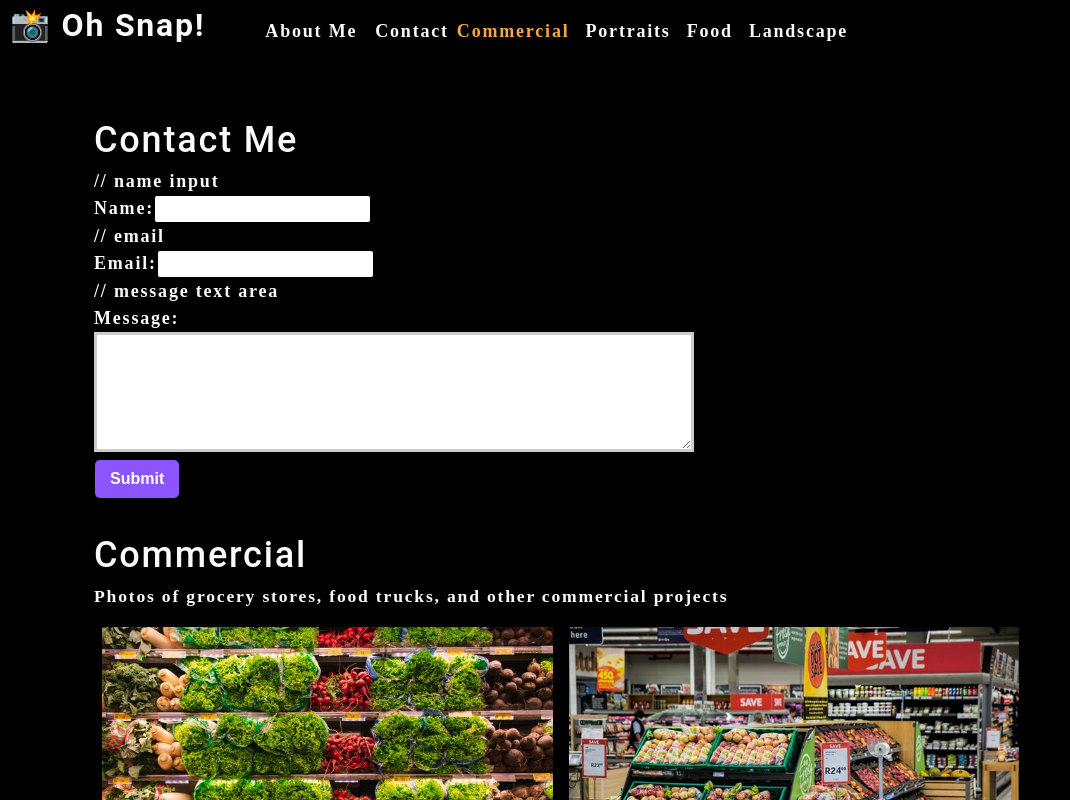
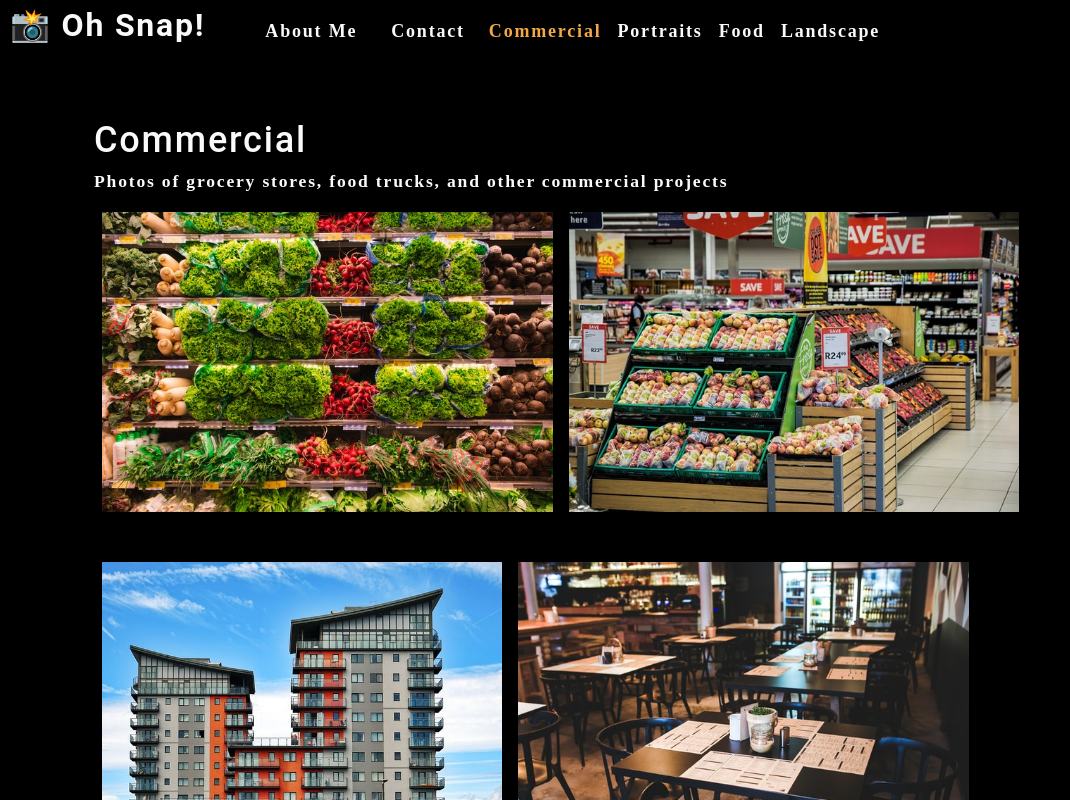
Before and after one commit to Sebastian2908-2007/photo-port, a React (Create React App) app: page / in a window 1280 px wide. Shown: the top 800 px of the page, without its empty margins (0-1070 px from the left). Built offline with nearby package versions, Linux system fonts and the light colour scheme.

Commit message:
contacct now conditionally renders as well as some conditional styling

```diff
--- a/src/App.js
+++ b/src/App.js
@@ -6,6 +6,7 @@
 import ContactForm from './components/Contact';
 
 function App() {
+  const [contactSelected, setContactSelected] = useState(false);
   const [categories] = useState ([
   {
     name: "commercial",
@@ -27,14 +28,18 @@
 categories={categories}
 setCurrentCategory={setCurrentCategory}
 currentCategory={currentCategory}
+contactSelected={contactSelected}
+setContactSelected={setContactSelected}
 ></Nav>
      <main>
-       <ContactForm></ContactForm>
-
-       <Gallery currentCategory={currentCategory} >
-
-       </Gallery>
-       <About></About>
+      {!contactSelected ? (
+        <>
+         <Gallery currentCategory={currentCategory}></Gallery>
+         <About></About>
+        </>
+      ) : (
+        <ContactForm></ContactForm>
+      )}
        </main>
     </div>
   );
--- a/src/components/Contact/index.js
+++ b/src/components/Contact/index.js
@@ -1,10 +1,36 @@
 import React, {useState} from 'react'
+import {validateEmail} from '../../utils/helpers'
+
+
 function ContactForm() {
     // below is super important code for your future dev
     const [formState, setFormState] = useState({name: '', email:'', message:''});
     const {name, email, message} = formState;
+    const [errorMessage, setErrorMessage] = useState('');
      function handleChange(e) {
-         setFormState({...formState, [e.target.name]: e.target.value})
+        if (e.target.name === 'email') {
+            const isValid= validateEmail(e.target.value);
+            console.log(isValid);
+            // isValid conditional statement
+            if (!isValid) {
+                setErrorMessage('Your email is invalid.');
+            }else{
+                setErrorMessage('');
+            }
+        }else{
+            if(!e.target.value.length) {
+                setErrorMessage(`${e.target.name} is required.`);
+            }else{
+                setErrorMessage();
+            }
+        }
+
+         setFormState({...formState, [e.target.name]: e.target.value});
+        // console.log('errorMessage', errorMessage);
+        if(!errorMessage) {
+            setFormState({...formState, [e.target.name]: e.target.value});
+        }
+
      }
   //console.log(formState);
   function handleSubmit(e) {
@@ -15,22 +41,27 @@
     return (
         <section>
             <h1>Contact Me</h1>
-            <form id="contact-form" onSumit={handleSubmit}>
-                // name input
+            <form id="contact-form" onSubmit={handleSubmit}>
+
                 <div>
                     <label htmlFor="name">Name:</label>
-                    <input type="text" defaultValue={name} onChange={handleChange} name="name"/>
+                    <input type="text" defaultValue={name} onBlur={handleChange} name="name"/>
                     </div>
-                    // email
+
                     <div>
                    <label htmlFor="email">Email:</label>
-                   <input type="email" defaultValue={email} name="email" onChange={handleChange}/>
+                   <input type="email" defaultValue={email} name="email" onBlur={handleChange}/>
                     </div>
-                    // message text area
+
                     <div>
                    <label htmlFor="message">Message:</label>
-                    <textarea name="message" defaultValue={message} onChange={handleChange} rows="5"/>
+                    <textarea name="message" defaultValue={message} onBlur={handleChange} rows="5"/>
                      </div>
+                     {errorMessage && (
+                         <div>
+                             <p className="error-text">{errorMessage}</p>
+                         </div>
+                     )}
                 <button type="submit">Submit</button>
                 </form>
             </section>
--- a/src/components/Nav/index.js
+++ b/src/components/Nav/index.js
@@ -8,6 +8,8 @@
         categories = [],
         setCurrentCategory,
         currentCategory,
+        contactSelected,
+        setContactSelected
     } = props;
 
     useEffect(() => {
@@ -28,21 +30,28 @@
        <nav>
            <ul className="flex-row">
                <li className="mx-2">
-                   <a data-testid="about" href="#about">
+                   <a data-testid="about" href="#about" onClick={() => setContactSelected(false)}>
                        About Me
                    </a>
                </li>
-               <li>
-                   <span>Contact</span>
+               <li className={`mx-2 ${contactSelected && 'navActive'}`}>
+                   <span onClick={() => {
+                     setContactSelected(true);
+
+                   }}
+                   >
+                       Contact
+                    </span>
                </li>
                {categories.map((category) => (
                <li className= { `mx-1 ${
-                   currentCategory.name === category.name && 'navActive'
+                   currentCategory.name === category.name && !contactSelected && 'navActive'
                } `}
                key={category.name}
                >
                    <span onClick={() => {
-                       setCurrentCategory(category)
+                       setCurrentCategory(category);
+                       setContactSelected(false);
                     }}
                    >
                        {capitalizeFirstLetter(category.name)}
```
